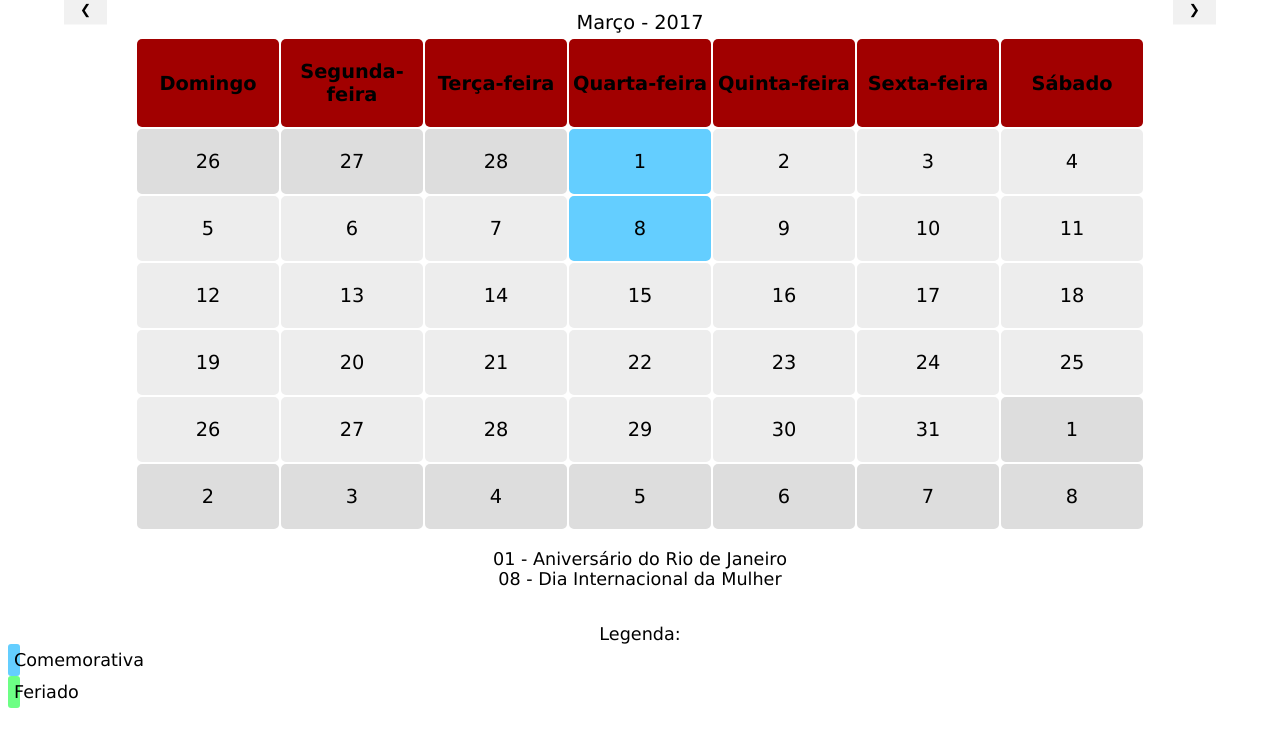
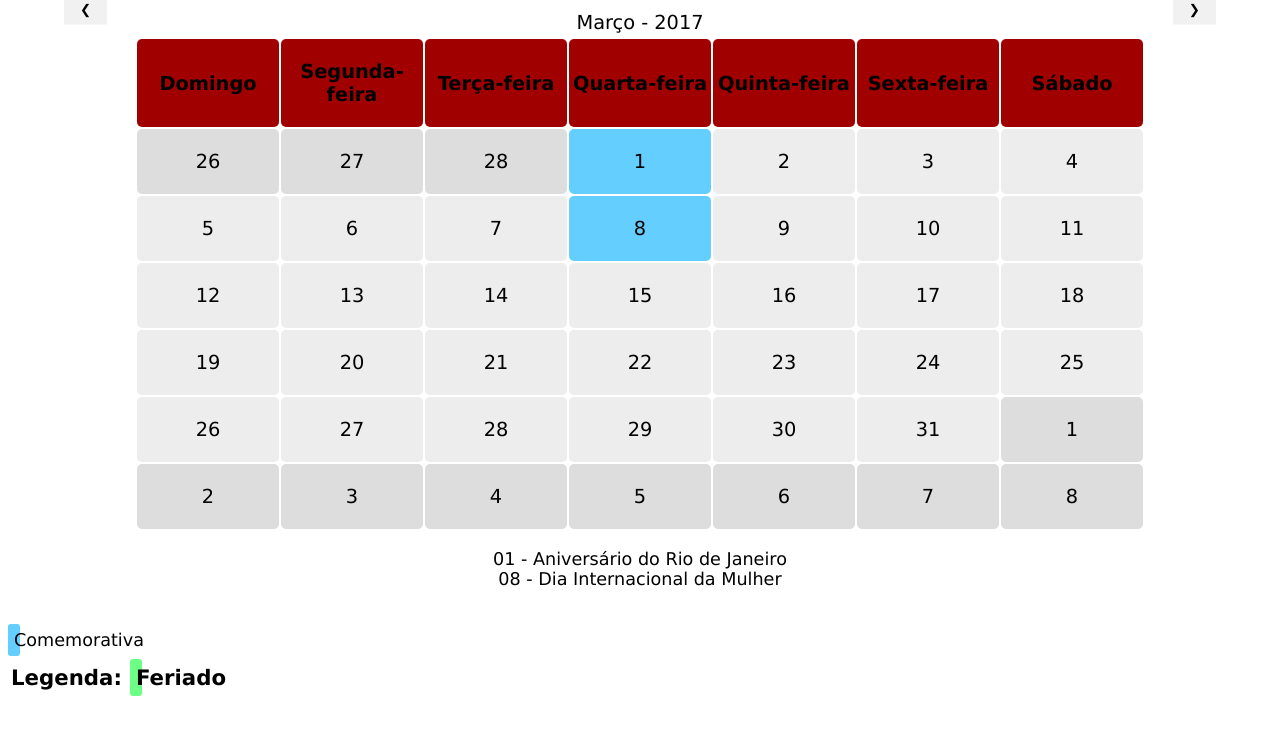
Before and after one commit to TreinoeDieta/Website, a Jekyll site: the page calendario/index.html, which Jekyll copies as it is, in a window 1280 px wide. Shown: the top 747 px of the page. Built offline with Jekyll 4.4.1, drawn with Linux system fonts in a browser that asks for light colours.

Commit message:
Update index.html

```diff
--- a/calendario/index.html
+++ b/calendario/index.html
@@ -139,7 +139,7 @@
   </tr>
 </table>
 	<p>01 - Aniversário do Rio de Janeiro<br/>08 - Dia Internacional da Mulher</p><br/>
-	<div class="legenda">Legenda: <div class="comemorativa1">Comemorativa</div><div class="feriado1">Feriado</div></div>
+	<div class="legenda"><table><tr><th>Legenda: </th><div class="comemorativa1">Comemorativa</div><th></th><th><div class="feriado1">Feriado</div></th></tr></table></div>
     </div>
 
 <div class="mySlides">
```
